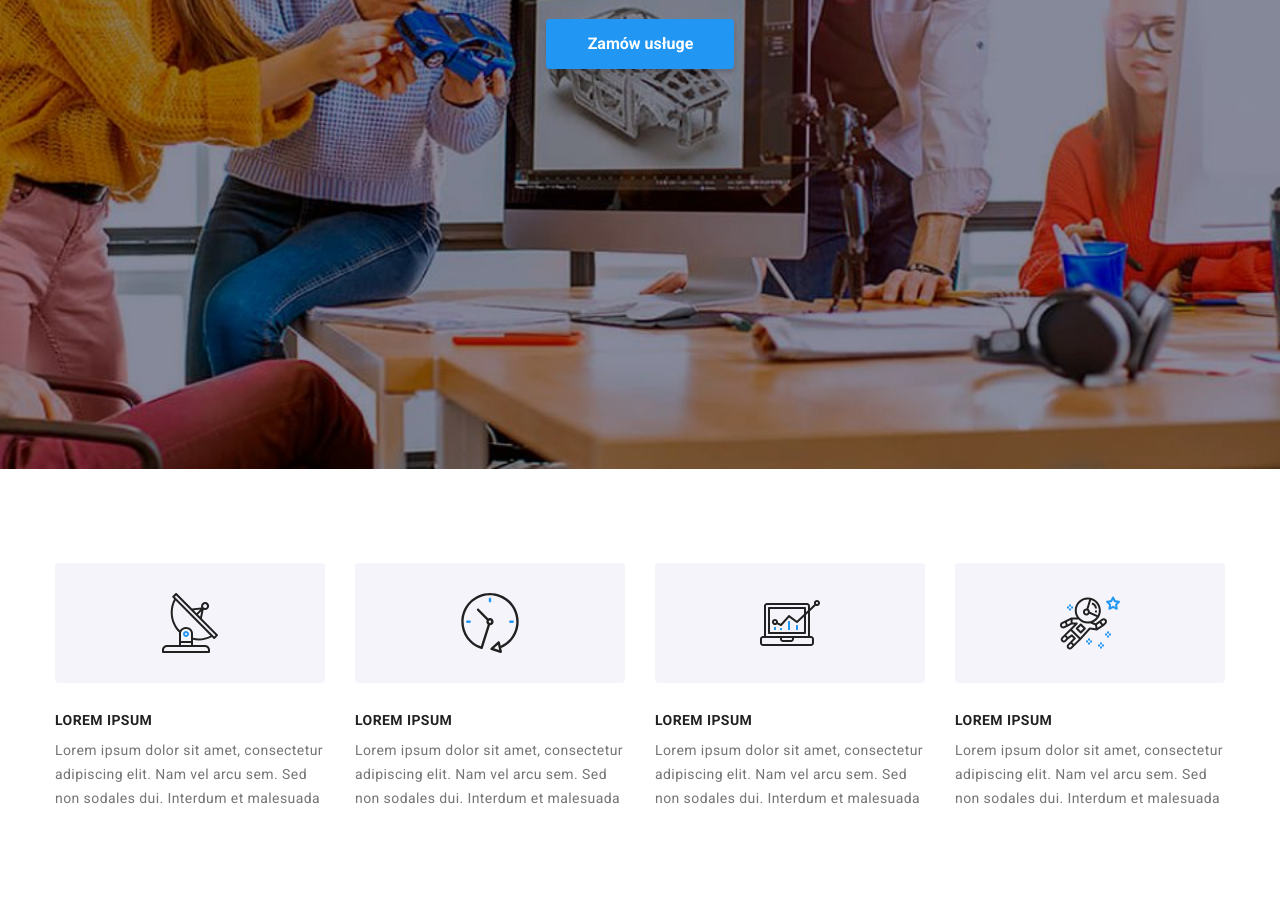
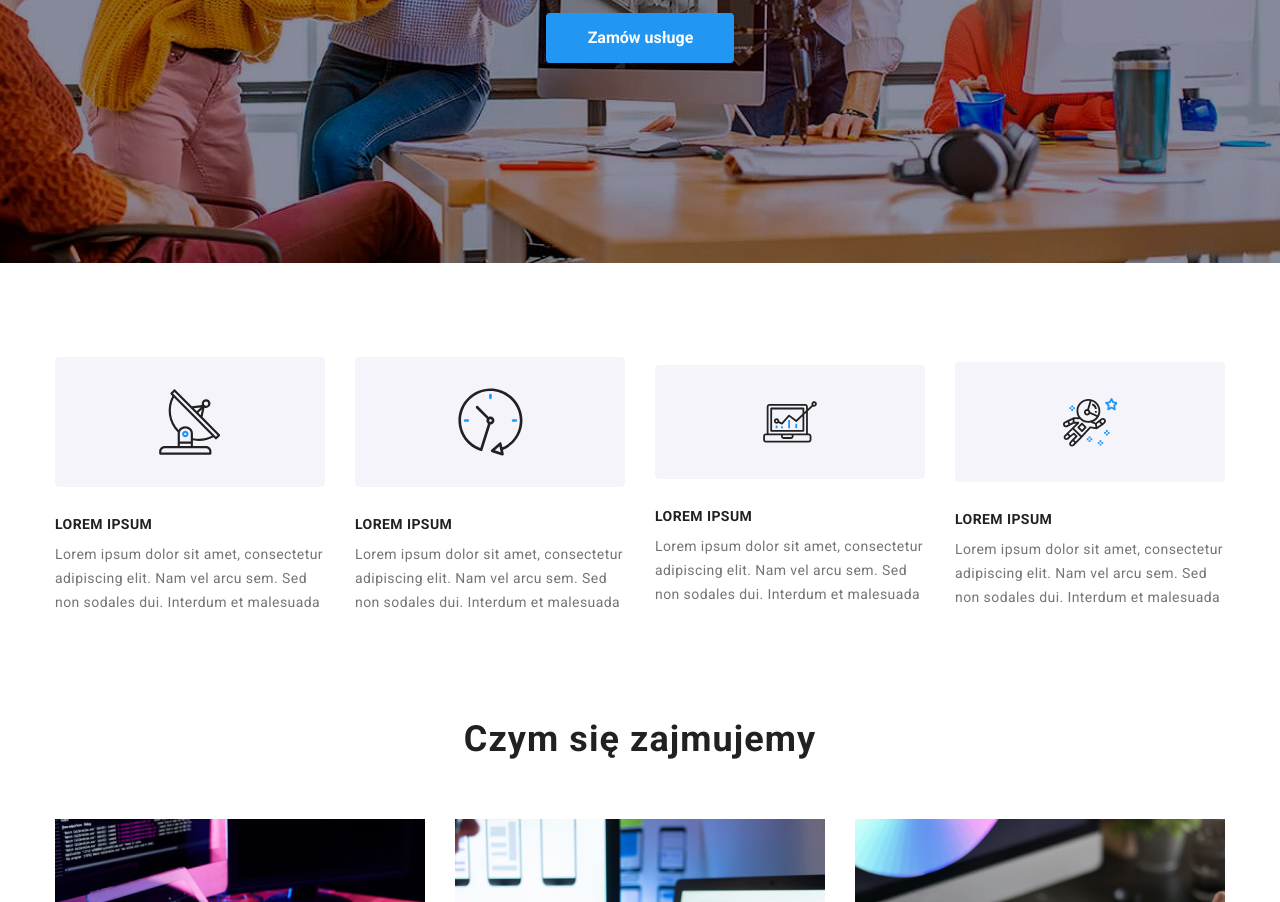
Before and after one commit to ArletaJanysz/goit-markup-hw-08, a plain HTML site: page index.html in a window 1280 px wide. Shown: the part 429-1331 px from the top of the page. Drawn offline with nearby package versions, Linux system fonts and the light colour scheme.

Commit message:
modal done

```diff
--- a/index.html
+++ b/index.html
@@ -134,9 +134,11 @@
 				<div class="container">
 					<ul class="article">
 						<li>
+							<div class="article__item">
 								<svg class="article__icons" width="65.32" height="70">
 									<use href="./images/icons.svg#icon-antenna1"></use>
 								</svg>
+							</div>
 
 							<h3 class="article__title">LOREM IPSUM</h3>
 							<p class="article__text">
@@ -144,30 +146,42 @@
 								arcu sem. Sed non sodales dui. Interdum et malesuada
 							</p>
 						</li>
+
 						<li>
+							<div class="article__item">
 								<svg class="article__icons" width="66.96" height="70">
 									<use href="./images/icons.svg#icon-clock1"></use>
 								</svg>
+							</div>
+
 							<h3 class="article__title">LOREM IPSUM</h3>
 							<p class="article__text">
 								Lorem ipsum dolor sit amet, consectetur adipiscing elit. Nam vel
 								arcu sem. Sed non sodales dui. Interdum et malesuada
 							</p>
 						</li>
+
 						<li>
+							<div class="article__item">
 								<svg class="article__icons" width="70" height="53.69">
 									<use class href="./images/icons.svg#icon-diagram1"></use>
 								</svg>
+							</div>
+
 							<h3 class="article__title">LOREM IPSUM</h3>
 							<p class="article__text">
 								Lorem ipsum dolor sit amet, consectetur adipiscing elit. Nam vel
 								arcu sem. Sed non sodales dui. Interdum et malesuada
 							</p>
 						</li>
+
 						<li>
+							<div class="article__item">
 								<svg class="article__icons" width="54.83" height="60.66">
 									<use href="./images/icons.svg#icon-astronaut1"></use>
 								</svg>
+							</div>
+
 							<h3 class="article__title">LOREM IPSUM</h3>
 							<p class="article__text">
 								Lorem ipsum dolor sit amet, consectetur adipiscing elit. Nam vel
@@ -606,7 +620,7 @@
 			</div>
 		</div>
 
-		<script src="./js./modal.js"></script>
+		<script src="./js/modal.js"></script>
 		<!-- script for mobile menu -->
 		<script defer src="./js/mobile-menu.js"></script>
 		<script
--- a/sass/components/_article.scss
+++ b/sass/components/_article.scss
@@ -19,23 +19,26 @@
 		flex-wrap: nowrap;
 	}
 
-	&__icons {
-		width: 450px;
-		height: 120px;
+	&__item {
 		padding: 30px 15px;
 		margin-bottom: 30px;
 		background: var(--article-icon-bg);
 		border-radius: 4px;
 
+		max-width: 450px;
+		width: 100%;
+
 		@include tablet {
-			width: 354px;
+			max-width: 354px;
 			align-items: center;
 		}
 
 		@include desktop {
-			width: 270px;
+			max-width: 270px;
 		}
 	}
+
+
 
 	&__title {
 		font-weight: 700;
--- a/sass/components/_hero.scss
+++ b/sass/components/_hero.scss
@@ -8,7 +8,6 @@
 	background-size: cover;
 	text-align: center;
 	padding: 118px 0;
-	// max-height: 400px;
 
 	@include tablet {
 		padding: 118px 0;
@@ -34,13 +33,12 @@
 		@include tablet {
 			font-size: 26px;
 			line-height: 1.615;
-			padding: 0 185px;
 		}
 
 		@include desktop {
 			padding: 0 252px;
 			font-size: 44px;
-			line-height: 1.3636;
+			line-height: 1.364;
 		}
 	}
 
@@ -55,14 +53,6 @@
 		padding: 10px 41px 10px 42px;
 		font-family: "Roboto", sans-serif;
 		cursor: pointer;
-
-		@include tablet {
-			margin-bottom: 118px;
-		}
-
-		@include desktop {
-			margin-bottom: 200px;
-		}
 	}
 }
 
@@ -79,15 +69,3 @@
 			url(../images/hero_work_in_office@2x.jpg);
 	}
 }
-
-@media (min-device-pixel-ratio: 3),
-	(min-resolution: 288dpi),
-	(min-resolution: 3dppx) {
-	.hero {
-		background-image: linear-gradient(
-				rgba(47, 48, 58, 0.4),
-				rgba(47, 48, 58, 0.4)
-			),
-			url(../images/hero_work_in_office@3x.jpg);
-	}
-}
--- a/sass/components/_modal.scss
+++ b/sass/components/_modal.scss
@@ -25,7 +25,8 @@
 	padding: 40px;
 	display: block;
 	position: relative;
-	width: 528px;
+	min-width: 320px;
+	max-width: 528px;
 	min-height: 581px;
 	background-color: var(--brand-white-color);
 	border-radius: 4px;
@@ -35,6 +36,11 @@
 	transform: scale(1);
 	transition: 500ms cubic-bezier(0.4, 0, 0.2, 1);
 	transition-property: transform, opacity;
+
+	@include desktop {
+		max-width: 528px;
+		width: 100%;
+	}
 
 	&__close-btn {
 		display: flex;
--- a/sass/components/_newsletter.scss
+++ b/sass/components/_newsletter.scss
@@ -1,6 +1,9 @@
 /* NEWSLETTER */
 
 .newsletter {
+	flex-grow: 1;
+
+
 	&__header {
 		display: flex;
 		justify-content: center;
@@ -12,6 +15,7 @@
 		text-transform: uppercase;
 		margin: 60px 0 20px;
 
+
 		@include desktop {
 			justify-content: unset;
 			margin: 12px 0 20px;
@@ -22,6 +26,8 @@
 		display: flex;
 		flex-direction: column;
 		gap: 20px;
+		width: 100%;
+
 
 		@include desktop {
 			flex-direction: row;
@@ -30,17 +36,18 @@
 	}
 
 	&__input {
-		padding: 15px 387px 15px 16px;
+		padding: 15px 16px 15px 16px;
 		color: var(--brand-white-color);
 		background-color: transparent;
 		border: 1px solid rgba(255, 255, 255, 0.3);
 		filter: drop-shadow(0px 4px 4px rgba(0, 0, 0, 0.15));
 		border-radius: 4px;
 		max-width: 450px;
+		width: 100%;
+		margin: 0 auto;
 
 		@include desktop {
 			max-width: 358px;
-			padding: 15px 295px 15px 16px;
 		}
 	}
 
--- a/sass/components/_page-header.scss
+++ b/sass/components/_page-header.scss
@@ -3,7 +3,10 @@
 		border-bottom: 1px solid var(--border-bottom-color);
 		background-color: var(--bg-color);
 		padding: 10px 0;
-		gap: 93px;
+
+		@include tablet {
+			padding: 21 15px;
+		}
 
 		@include desktop {
 			padding: 24px 0 25px;
@@ -14,11 +17,6 @@
 		display: flex;
 		align-items: center;
 		justify-content: space-between;
-
-		@include desktop {
-			justify-content: center;
-			gap: 93px;
-		}
 	}
 
 	&__menu {
@@ -30,6 +28,9 @@
 
 		@include desktop {
 			display: flex;
+			gap: 371px;
+		}
+	}
 }
 
 .nav {
@@ -38,7 +39,6 @@
 	font-size: 14px;
 	line-height: 1.14;
 	letter-spacing: 0.02em;
-		}
 
 	&__list {
 		display: flex;
@@ -46,10 +46,11 @@
 		gap: 46px;
 		text-decoration: none;
 		color: var(--brand-black-color);
-			margin-left: 83px;
+		// margin-left: 93px;
 
-			@include desktop {
-				margin-left: 93px;
+		@include tablet {
+			gap: 60px;
+			flex-direction: row;
 		}
 	}
 
@@ -66,6 +67,7 @@
 
 		&--active {
 			color: var(--active-color);
+
 			&::after {
 				content: "";
 				position: absolute;
@@ -73,8 +75,15 @@
 				width: 100%;
 				height: 4px;
 				border-radius: 2px;
-					top: 43px;
 				background: var(--active-color);
+
+				@include tablet {
+					top: 37px;
+				}
+
+				@include desktop {
+					top: 51px;
+				}
 			}
 		}
 	}
@@ -83,13 +92,17 @@
 .contact {
 	display: flex;
 	gap: 30px;
+
+	@include tablet {
 		flex-direction: column;
+		margin-left: 101px;
+		gap: 10px;
 	}
 
 	&__link {
 		display: flex;
 		flex-direction: column;
-		gap: 10px;
+		gap: 8px;
 		align-items: center;
 		font-weight: 500;
 		font-size: 14px;
@@ -98,6 +111,11 @@
 		fill: currentColor;
 		transition: 250ms cubic-bezier(0.4, 0, 0.2, 1);
 
+		@include tablet {
+			font-size: 12px;
+			flex-direction: row;
+		}
+
 		&:hover,
 		&:focus {
 			color: var(--active-color);
```
Also changed, not shown: css/main.min.css, 1 other file. Lines whose indentation alone changed are shown as unchanged.
